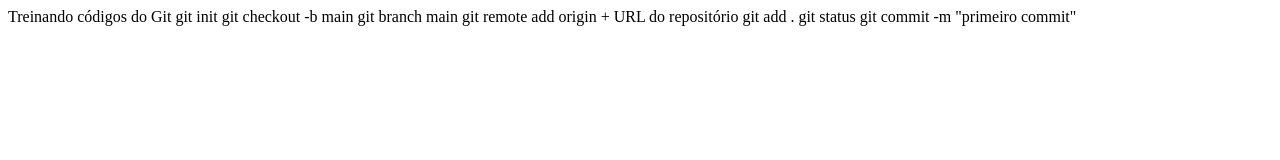
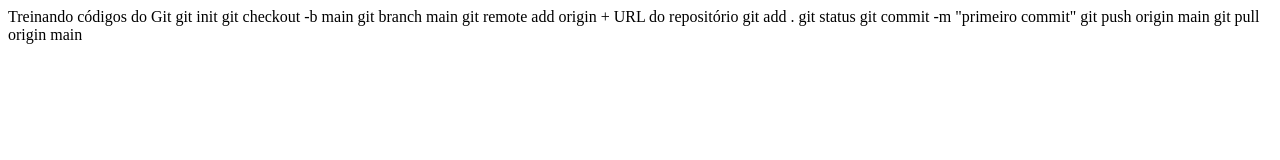
Before and after one commit to gabriel47665/Git-training, a plain HTML site: page index.html in a window 1280 px wide. Drawn offline with Linux system fonts and the light colour scheme.

Commit message:
primeiro commit

```diff
--- a/index.html
+++ b/index.html
@@ -8,12 +8,15 @@
 </head>
 <body>
     Treinando códigos do Git
-    git init
+    git init <!-- inicializando o git localmente na pasta -->
     git checkout -b main <!-- criar branch main e trocar para ela -->
     git branch main <!-- trocar para branch main -->
     git remote add origin<!-- Origin pode ser qualquer nome --> + URL do repositório
     git add . <!-- adicionando codigo para staging area -->
     git status <!-- Verificando estado de commit -->
     git commit -m "primeiro commit" <!-- commitando localmente -->
+    git push origin main <!-- commitando para o repositório -->
+    git pull origin main <!-- resolvendo erro de quando já tem algo no repositório e está desatualizado com o local -->
+
 </body>
 </html>
```
